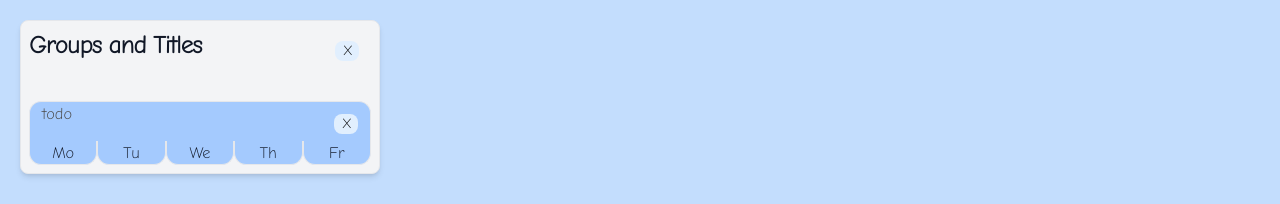
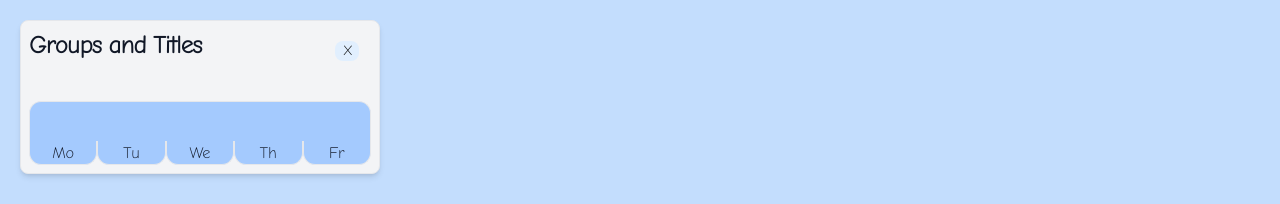
Before and after one commit to cleanbill/relate, a Next.js app: page / in a window 1280 px wide. Shown: the top 204 px of the page. Built offline with nearby package versions, Linux system fonts and the light colour scheme.

Commit message:
Missing group delete

```diff
--- a/components/groups.tsx
+++ b/components/groups.tsx
@@ -172,7 +172,7 @@ const Groups = (props: GroupsProps) => {
                     gd && <div key={index}>
                         <div onClick={() => toggle(index)} className="flex items-center justify-between w-full font-medium text-left border border-b-0 border-gray-200 rounded-t-xl focus:ring-4 focus:ring-gray-200 dark:focus:ring-gray-800 <dark:border-gray-700 hover:bg-blue-400 dark:hover:bg-gray-800 bg-blue-300 dark:bg-gray-800 text-gray-900 dark:text-white p-0 h-10">
                             <span onClick={() => toggle(index)} className={gd.display ? 'text-white w-full pt-14 pl-3' : 'text-stone-700 w-full pt-14 pl-3'}>{gd.groupName}
-                                {gd.groupName == 'todo' && <button onClick={() => deleteGroup(index)} className="z-10 float-right butt mb-16 w-6 h-5 bg-blue-100">X</button>}
+                                {gd.groupName != 'todo' && <button onClick={() => deleteGroup(index)} className="z-10 float-right butt mb-16 w-6 h-5 bg-blue-100">X</button>}
                             </span>
                         </div>
                         {gd.groupName == 'todo' && <ul className="flex list-none">
```
